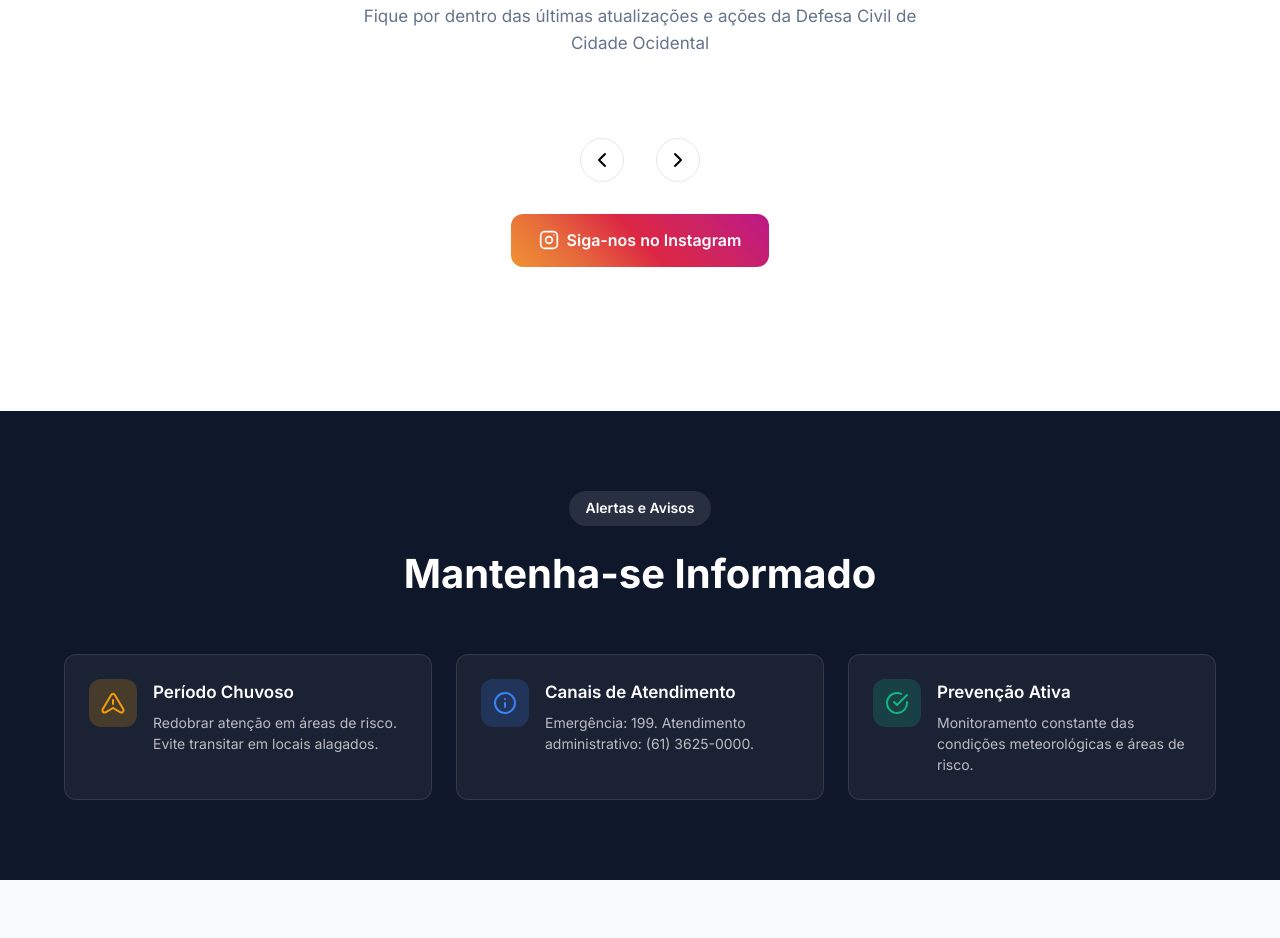
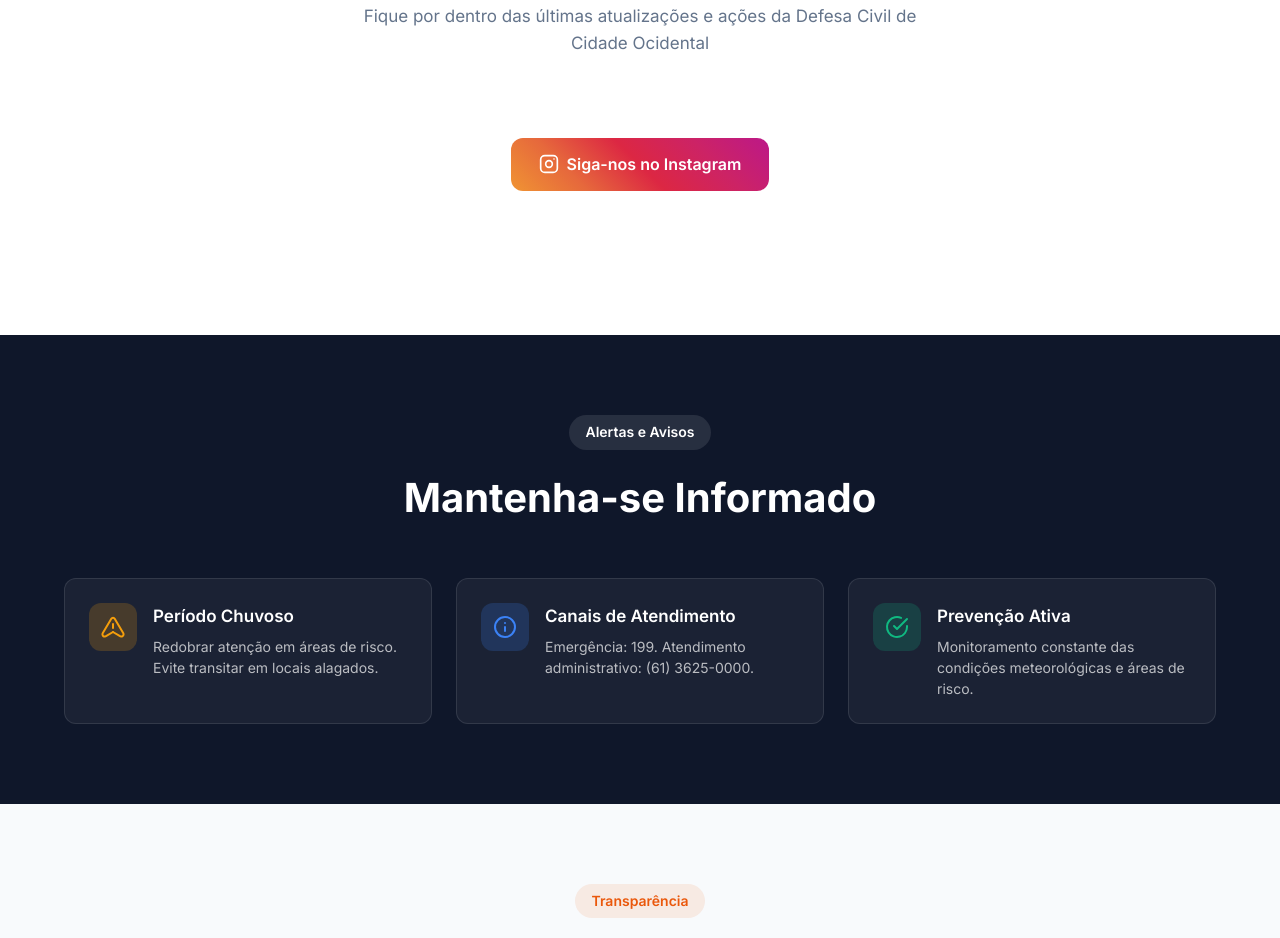
Before and after one commit to maxgtp2/defesacivil, a plain HTML site: page index.html in a window 1280 px wide. Shown: the part 1392-2330 px from the top of the page. Drawn offline with nearby package versions, Linux system fonts and the light colour scheme.

Commit message:
Update index.html

```diff
--- a/index.html
+++ b/index.html
@@ -120,20 +120,6 @@
                 </div>
             </div>
 
-            <!-- Carousel Navigation -->
-            <div class="carousel-nav">
-                <button class="carousel-btn prev" onclick="prevSlide()" id="prev-btn">
-                    <svg viewBox="0 0 24 24" fill="none" xmlns="http://www.w3.org/2000/svg" width="24" height="24">
-                        <path d="M15 18L9 12L15 6" stroke="currentColor" stroke-width="2" stroke-linecap="round" stroke-linejoin="round"/>
-                    </svg>
-                </button>
-                <div class="carousel-dots" id="carousel-dots"></div>
-                <button class="carousel-btn next" onclick="nextSlide()" id="next-btn">
-                    <svg viewBox="0 0 24 24" fill="none" xmlns="http://www.w3.org/2000/svg" width="24" height="24">
-                        <path d="M9 18L15 12L9 6" stroke="currentColor" stroke-width="2" stroke-linecap="round" stroke-linejoin="round"/>
-                    </svg>
-                </button>
-            </div>
 
             <div class="news-cta">
                 <a href="https://www.instagram.com/defesacivil_co/" target="_blank" class="btn btn-instagram">
```
